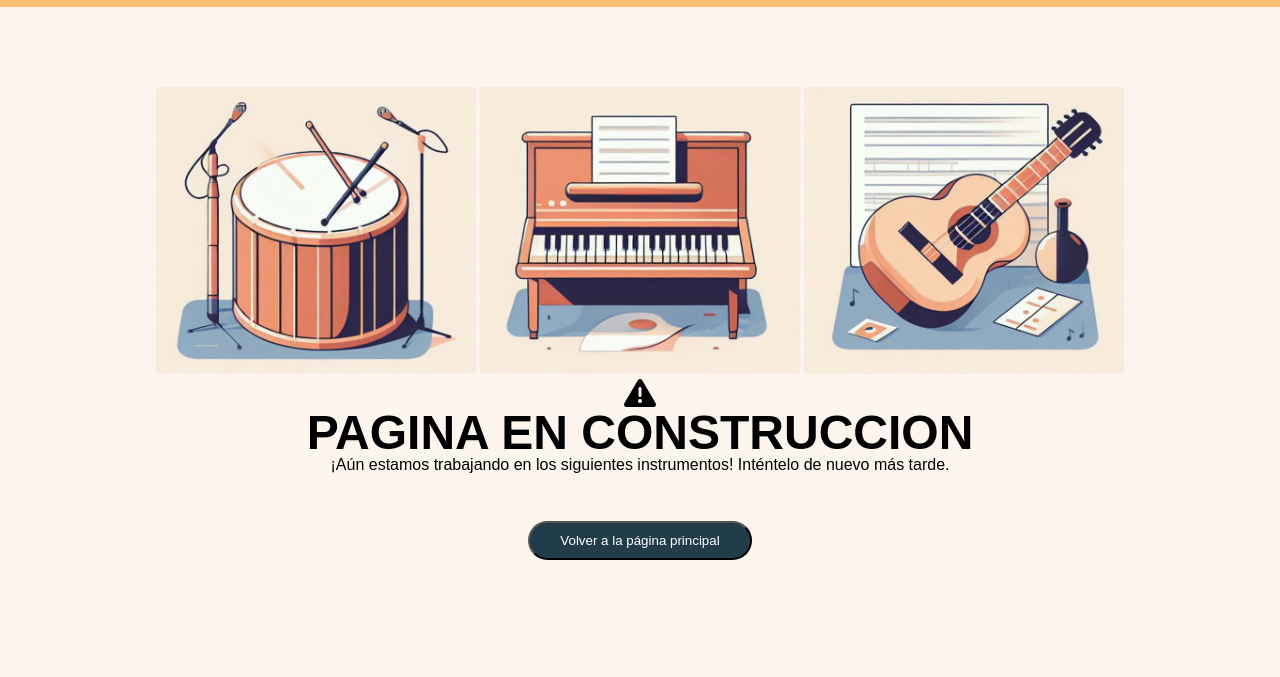
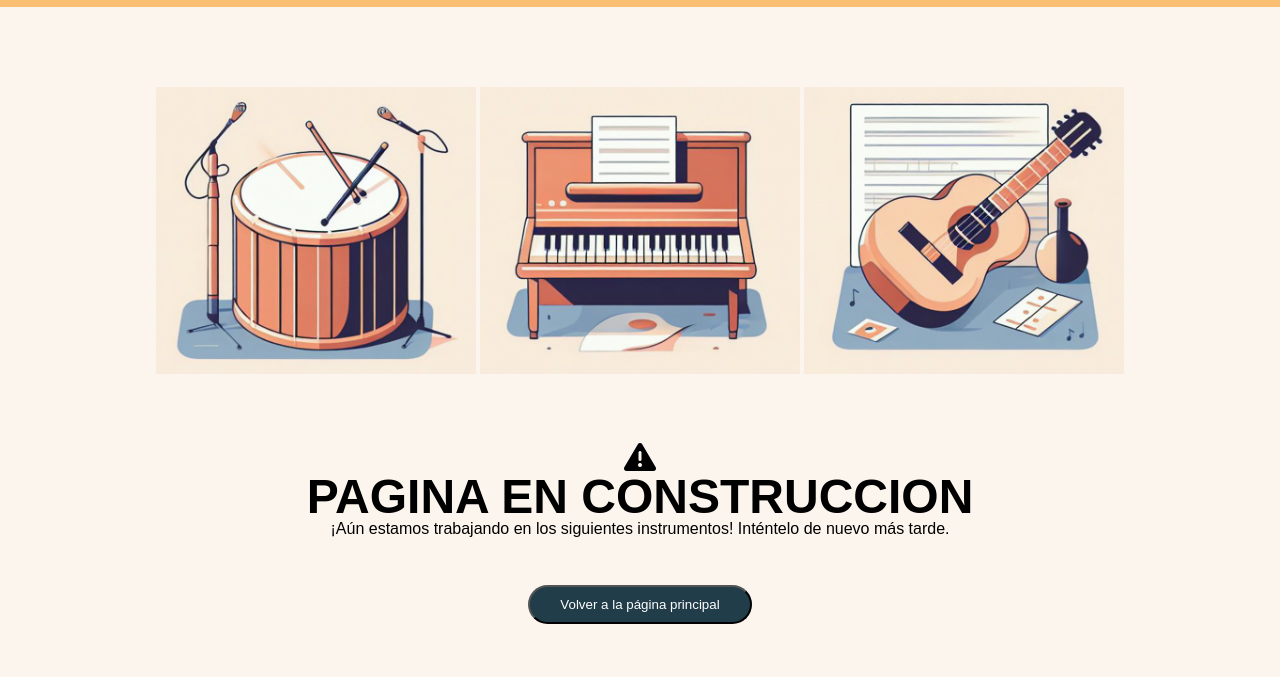
Before and after one commit to melitacasola/toquen-el-dom-g4, a plain HTML site: page pages/construction.html in a window 1280 px wide. Shown: the part 86-763 px from the top of the page. Drawn offline with nearby package versions, Linux system fonts and the light colour scheme; a web font is replaced by a local one.

Commit message:
borrada de G

```diff
--- a/assets/css/style.css
+++ b/assets/css/style.css
@@ -123,7 +123,7 @@ nav ul li a:hover {
 }
 .construction-image img {
     max-width: 20rem;
-g    padding-bottom: 4rem;
+    padding-bottom: 4rem;
 }
 .construction-desc i{
     font-size: 2rem;
```
